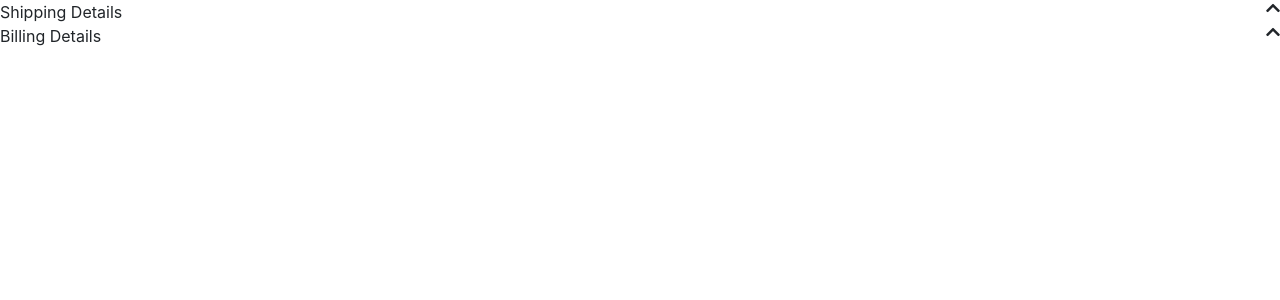
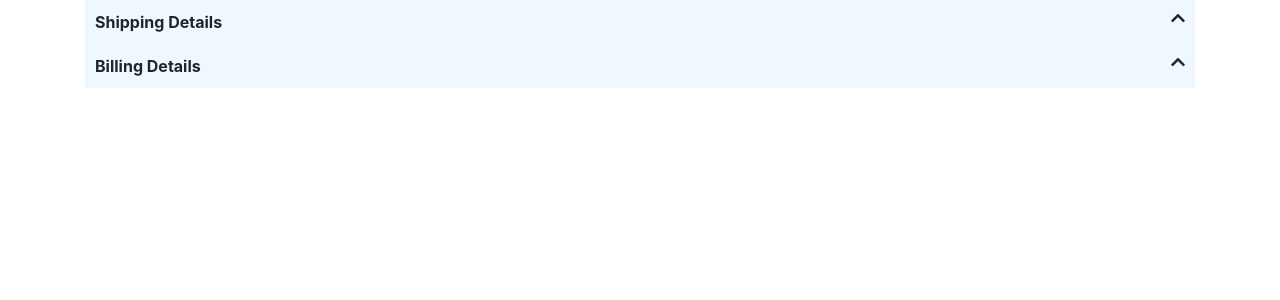
Before and after one commit to tony2tones/angular-learning, an Angular app in the folder starter/: page / in a window 1280 px wide. Shown: the top 300 px of the page. Built offline with nearby package versions, Linux system fonts and the light colour scheme.

Commit message:
added stylings

```diff
--- a/starter/src/app/zippy/zippy.component.css
+++ b/starter/src/app/zippy/zippy.component.css
@@ -1,9 +1,20 @@
 .zippy{
     border:2px;
+    border-radius: 2px;
+}
+.zippy-heading{
+    padding: 10px;
+    font-weight: bold;
+    background-color: aliceblue;
+}
+.zippy-body{
+    padding: 10px;
+    background-color: rgb(211, 214, 218);
+
 }
 
 .isExpanded {
-    background-color: blanchedalmond;
+    background-color: rgb(226, 225, 222);
 }
 
 .fas{
--- a/starter/src/app/zippy/zippy.component.html
+++ b/starter/src/app/zippy/zippy.component.html
@@ -1,14 +1,15 @@
-<div class="zippy">
-<div class="heading" [class.isExpanded]="isExpanded"
+<div class="zippy container">
+<div class="zippy-heading" [class.isExpanded]="isExpanded"
  (click)="onToggle()">
-  {{ title }}<span
+  {{ title }}
+  <span
   class="fas float"
   [ngClass]="{
     'fa-chevron-down':isExpanded,
     'fa-chevron-up':!isExpanded
   }"></span>
  </div>
- <div *ngIf="isExpanded" class="body" >
+ <div *ngIf="isExpanded" class="zippy-body" >
  <ng-content></ng-content>
  </div>
 </div>
```
